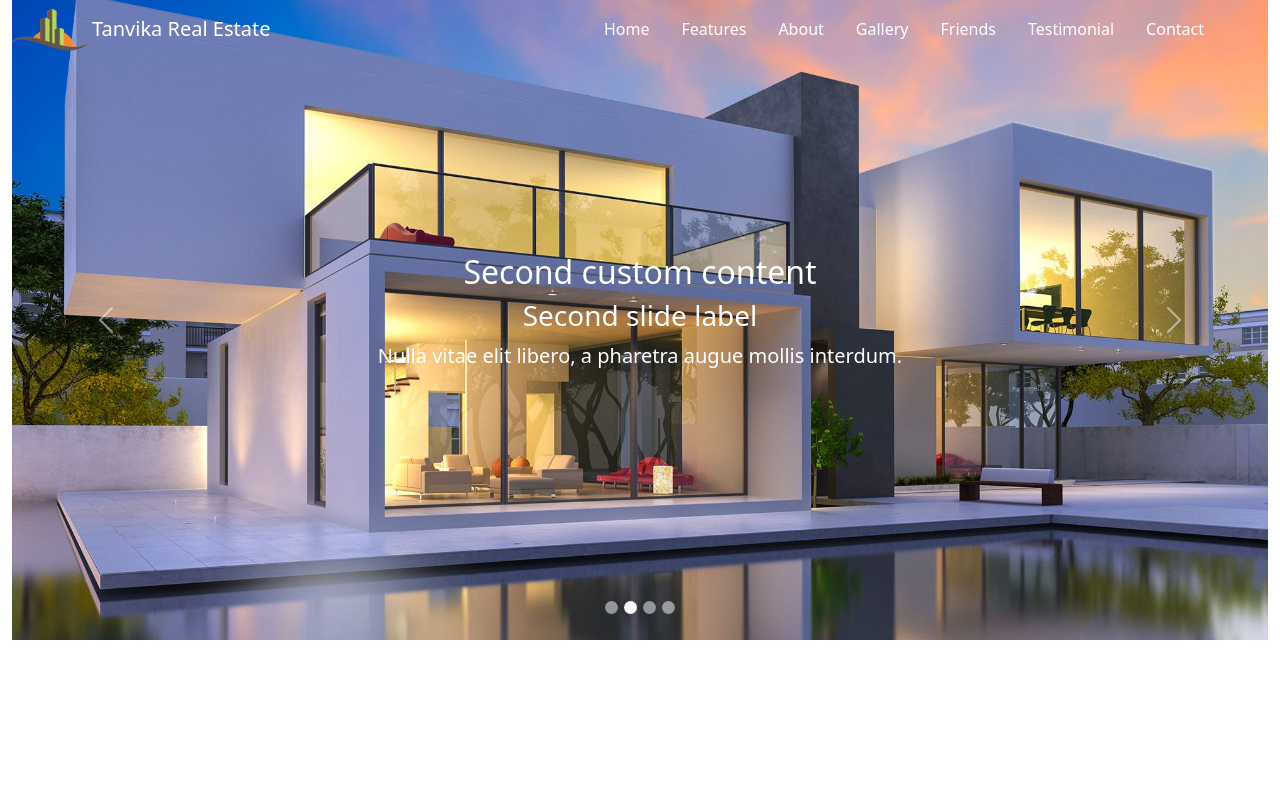
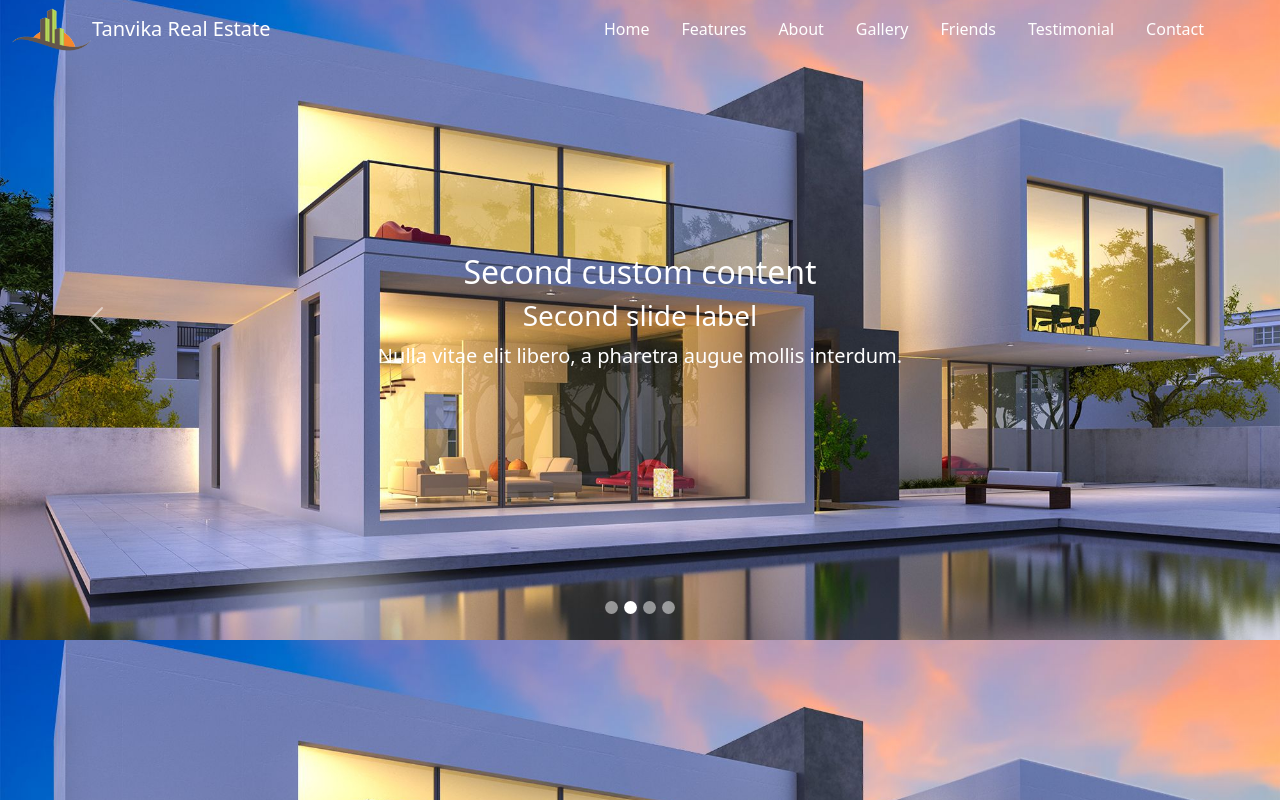
Before and after one commit to ManojKumar-NMBR/tre-ui, an Angular app: page / in a window 1280 px wide. Shown: the top 800 px of the page. Built offline with nearby package versions, Linux system fonts and the light colour scheme.

Commit message:
Nav bar custom style with animation done

```diff
--- a/src/app/app.component.html
+++ b/src/app/app.component.html
@@ -1,4 +1,4 @@
-<nav class="navbar navbar-expand-lg navbar-light fixed-top">
+<nav class="navbar navbar-expand-lg navbar-light fixed-top" [ngClass]="getNavBarClass()">
   <div class="container-fluid">
     <button class="navbar-toggler" type="button" data-bs-toggle="collapse" data-bs-target="#navbarTogglerDemo01"
       aria-controls="navbarTogglerDemo01" aria-expanded="false" aria-label="Toggle navigation">
@@ -16,8 +16,7 @@
   </div>
 </nav>
 
-<section class="">
-  <div class="container-fluid">
+<div class="container-fluid px-0" *ngFor="let a of [1,2]">
   <div class="row">
     <carousel [isAnimated]="true" [interval]="3000" [noPause]="false" [showIndicators]="true">
       <slide *ngFor="let carouselSlide of carouselSlideData" class="d-block">
@@ -33,4 +32,3 @@
     </carousel>
   </div>
 </div>
-</section>
--- a/src/app/app.component.scss
+++ b/src/app/app.component.scss
@@ -4,6 +4,21 @@ nav {
     .logo {
         width: 5rem;
     }
+}
+
+nav {
+    transition: background-color 0.3s;
+    transition: padding 0.3s;
+    /* -webkit-transition: background-color 1000ms linear;
+    -ms-transition: background-color 1000ms linear;
+    transition: background-color 1000ms linear; */
+}
+
+.navBarTransparent {
+    background: #4a4f53ed;
+    padding: 0.65rem;
+    // transition: width 2s, height 4s;
+    transition: background-color 0.3s;
 }
 
 .slide {
--- a/src/app/app.component.ts
+++ b/src/app/app.component.ts
@@ -1,11 +1,11 @@
-import { Component } from '@angular/core';
+import { AfterViewInit, ChangeDetectorRef, Component, ElementRef, OnInit, ViewChild } from '@angular/core';
 
 @Component({
   selector: 'tre-root',
   templateUrl: './app.component.html',
   styleUrls: ['./app.component.scss']
 })
-export class AppComponent {
+export class AppComponent implements OnInit, AfterViewInit {
 
   carouselSlideData = [
     { id: 0, bgImgClass: 'carouselSlide-0', firstText: 'First', secondText: '', thirdText: '' },
@@ -22,9 +22,32 @@ export class AppComponent {
     { name: 'Friends', path: 'friends' },
     { name: 'Testimonial', path: 'testimonial' },
     { name: 'Contact', path: 'contact' }
-  ]
+  ];
+
+  constructor(private cdf: ChangeDetectorRef) { }
+
+  ngOnInit() { }
+
+  ngAfterViewInit() {
+    this.cdf.detectChanges();
+  }
+
+
+  @ViewChild('scrollMe') myScrollContainer!: ElementRef;
+  getNavBarClass() {
+    // console.log(this.myScrollContainer);
+    let pos = (document.documentElement.scrollTop || document.body.scrollTop) + document.documentElement.offsetHeight;
+    let max = document.documentElement.scrollHeight;
+
+
+    if (document.documentElement.scrollTop && document.documentElement.scrollTop > 5)
+      return 'navBarTransparent';
+    else
+      return '';
+  }
 
   getCarouselClass(index: number) {
     return this.carouselSlideData[index].bgImgClass;
   }
+
 }
```
Lines whose indentation alone changed are shown as unchanged.
